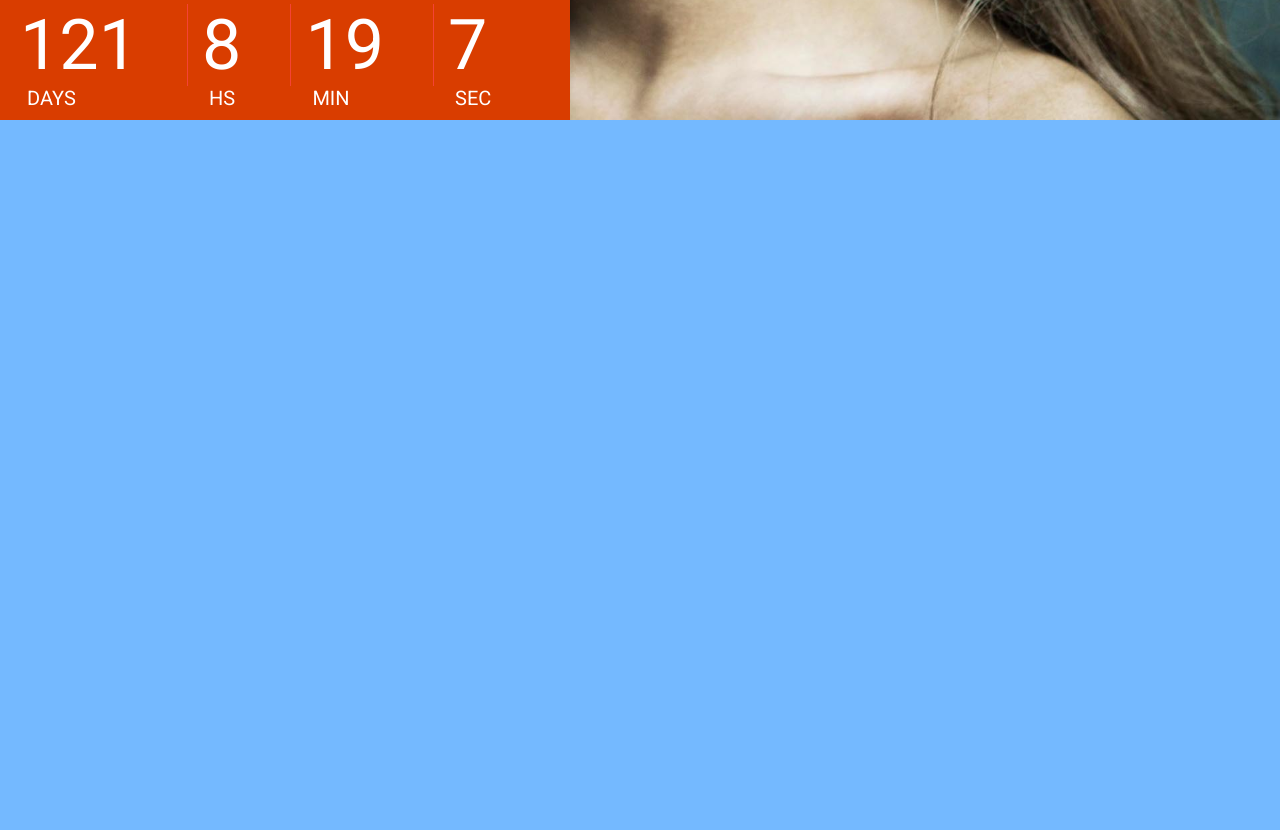
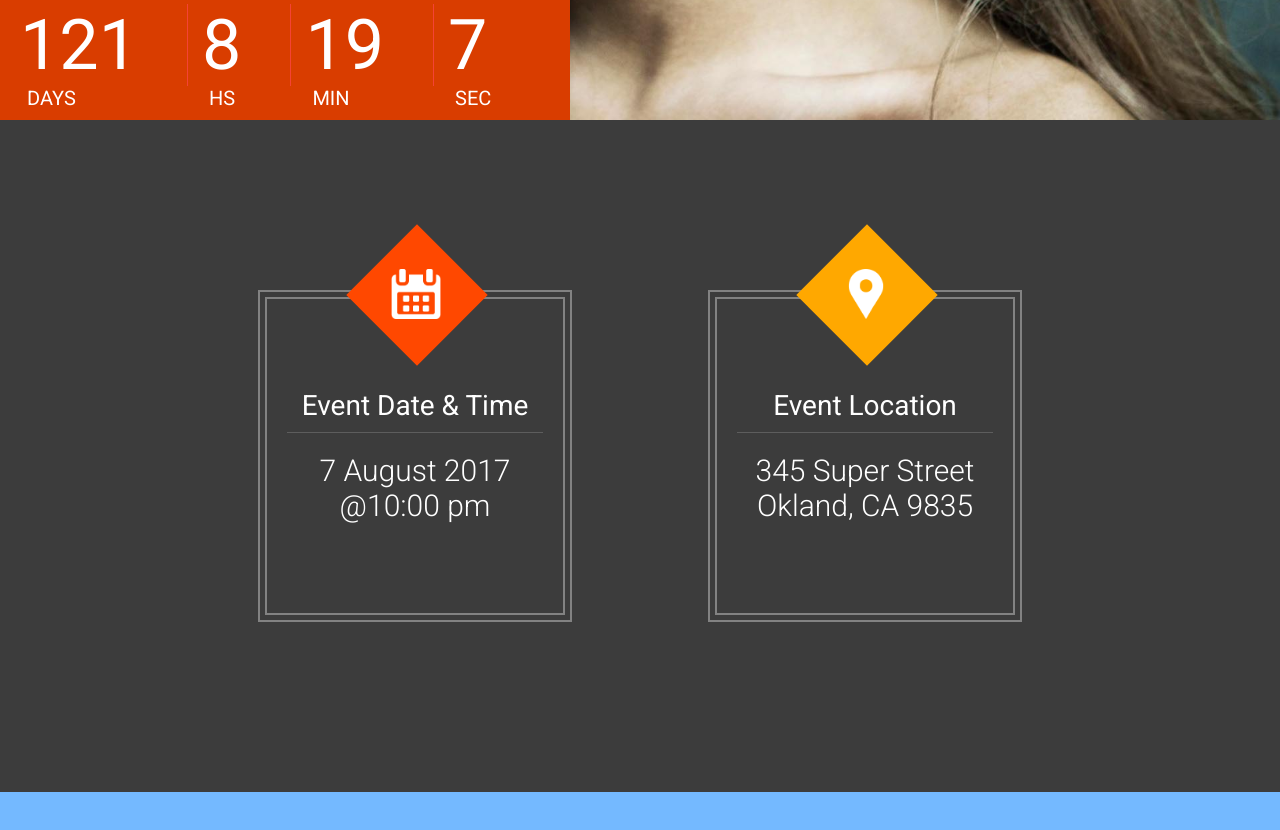
Before and after one commit to rahmat058/Practical-React-Project, a React (Create React App) app in the folder the_venue/: page / in a window 1280 px wide. Shown: the part 680-1510 px from the top of the page. Built offline with nearby package versions, Linux system fonts and the light colour scheme.

Commit message:
Lesson 14 (Venue NFO is done)

```diff
--- a/the_venue/src/App.js
+++ b/the_venue/src/App.js
@@ -3,12 +3,14 @@
 
 import Header from './components/header_footer/Header';
 import Featured from './components/featured';
+import VenueInfo from './components/venue_info';
 
 function App() {
   return (
     <div className="App" style={{height: "1600px", background: "#74b9ff"}}>
       <Header />
       <Featured />
+      <VenueInfo />
     </div>
   );
 }
--- /dev/null
+++ b/the_venue/src/components/venue_info/index.js
@@ -0,0 +1,63 @@
+import React from "react";
+import Zoom from 'react-reveal/Zoom';
+
+import icon_calendar from "../../resources/images/icons/calendar.png";
+import icon_location from "../../resources/images/icons/location.png";
+
+const VenueInfo = () => {
+  return (
+    <div className="bck_black">
+      <div className="center_wrapper">
+        <div className="vn_wrapper">
+
+          <Zoom duration={500}>
+            <div className="vn_item">
+              <div className="vn_outer">
+                <div className="vn_inner">
+                  <div className="vn_icon_square bck_red"></div>
+                  <div
+                    className="vn_icon"
+                    style={{
+                      background: `url(${icon_calendar})`
+                    }}
+                  ></div>
+                  <div className="vn_title">
+                    Event Date & Time
+                  </div>
+                  <div className="vn_desc">
+                    7 August 2017 @10:00 pm
+                  </div>
+                </div>
+              </div>
+            </div>
+          </Zoom>
+
+          <Zoom duration={500} delay={500}>
+            <div className="vn_item">
+              <div className="vn_outer">
+                <div className="vn_inner">
+                  <div className="vn_icon_square bck_yellow"></div>
+                  <div
+                    className="vn_icon"
+                    style={{
+                      background: `url(${icon_location})`
+                    }}
+                  ></div>
+                  <div className="vn_title">
+                    Event Location
+                  </div>
+                  <div className="vn_desc">
+                    345 Super Street Okland, CA 9835
+                  </div>
+                </div>
+              </div>
+            </div>
+          </Zoom>
+
+        </div>
+      </div>
+    </div>
+  );
+};
+
+export default VenueInfo;
```
